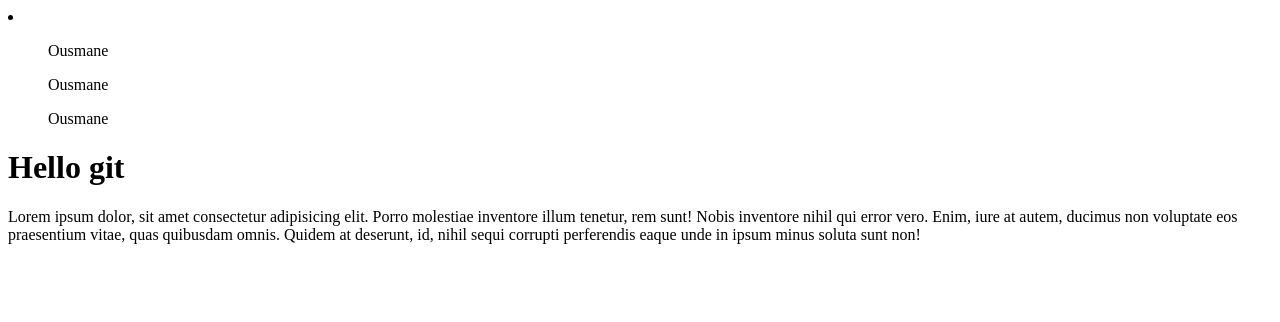
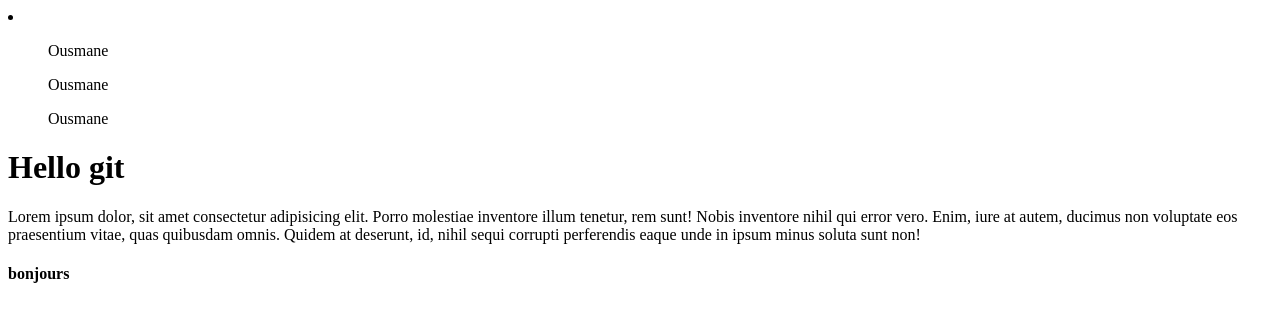
Before and after one commit to anf692/p1, a plain HTML site: page index.html in a window 1280 px wide. Drawn offline with Linux system fonts and the light colour scheme.

Commit message:
ajout de h4

```diff
--- a/index.html
+++ b/index.html
@@ -15,5 +15,8 @@
 
     <h1>Hello git</h1>
     <p>Lorem ipsum dolor, sit amet consectetur adipisicing elit. Porro molestiae inventore illum tenetur, rem sunt! Nobis inventore nihil qui error vero. Enim, iure at autem, ducimus non voluptate eos praesentium vitae, quas quibusdam omnis. Quidem at deserunt, id, nihil sequi corrupti perferendis eaque unde in ipsum minus soluta sunt non!</p>
+
+
+    <h4>bonjours</h4>
 </body>
 </html>
```
